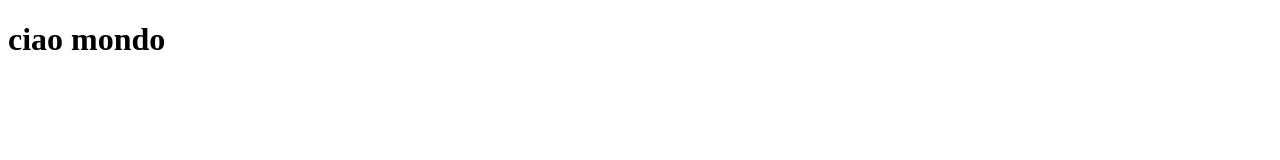
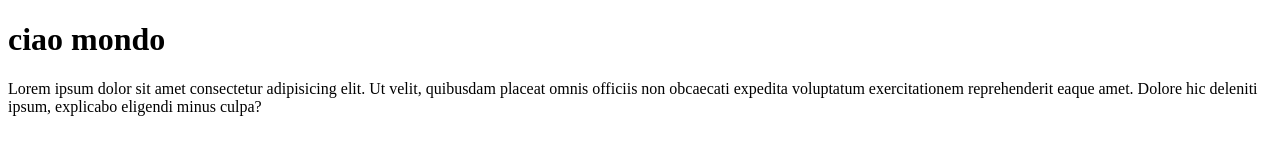
Before and after one commit to ugodeughi/prova-git-75, a plain HTML site: page index.html in a window 1280 px wide. Drawn offline with Linux system fonts and the light colour scheme.

Commit message:
add lorem

```diff
--- a/index.html
+++ b/index.html
@@ -9,6 +9,9 @@
 <body>
 
   <h1>ciao mondo</h1>
+  <p>
+    Lorem ipsum dolor sit amet consectetur adipisicing elit. Ut velit, quibusdam placeat omnis officiis non obcaecati expedita voluptatum exercitationem reprehenderit eaque amet. Dolore hic deleniti ipsum, explicabo eligendi minus culpa?
+  </p>
 
 </body>
 </html>
```
